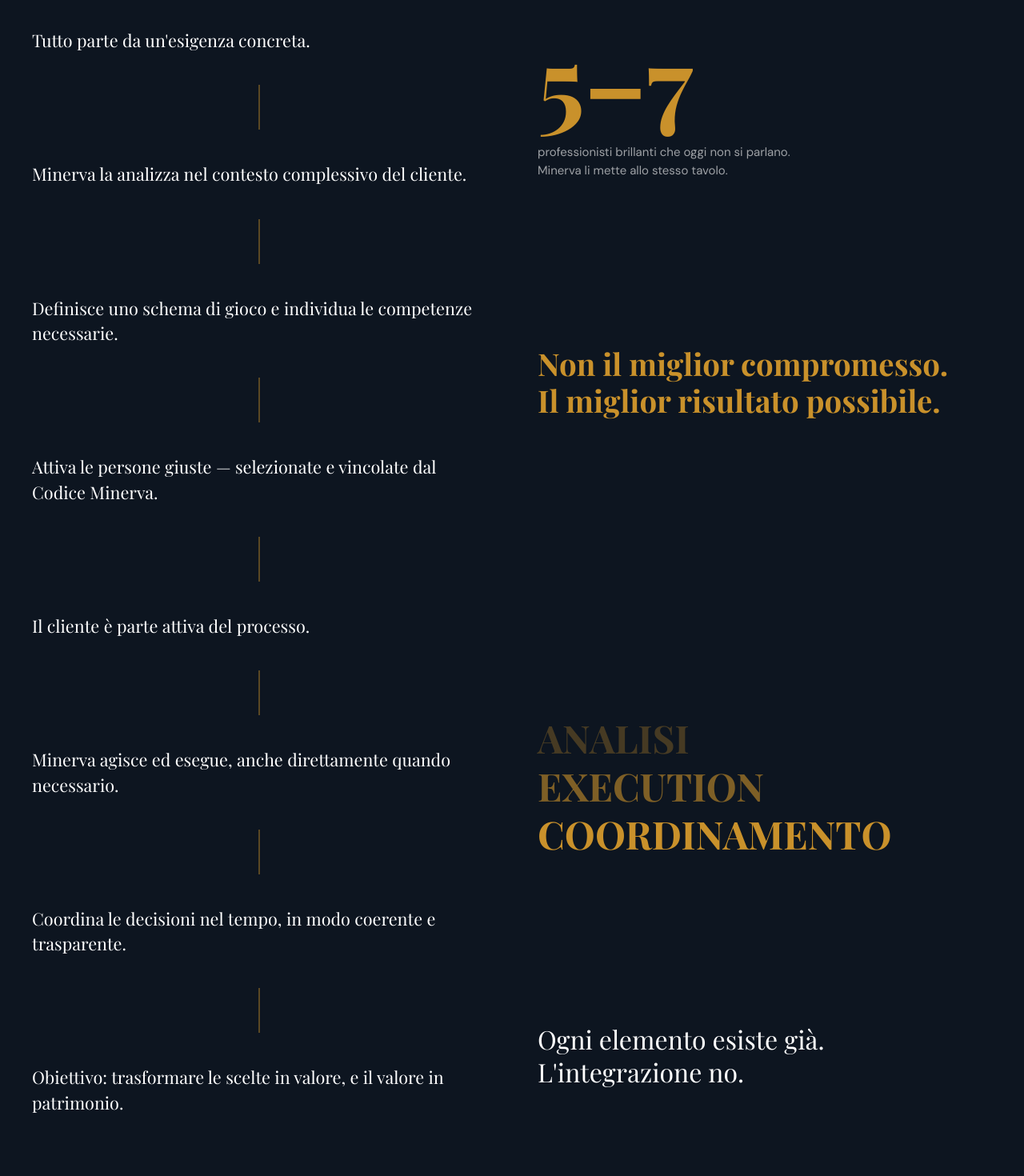
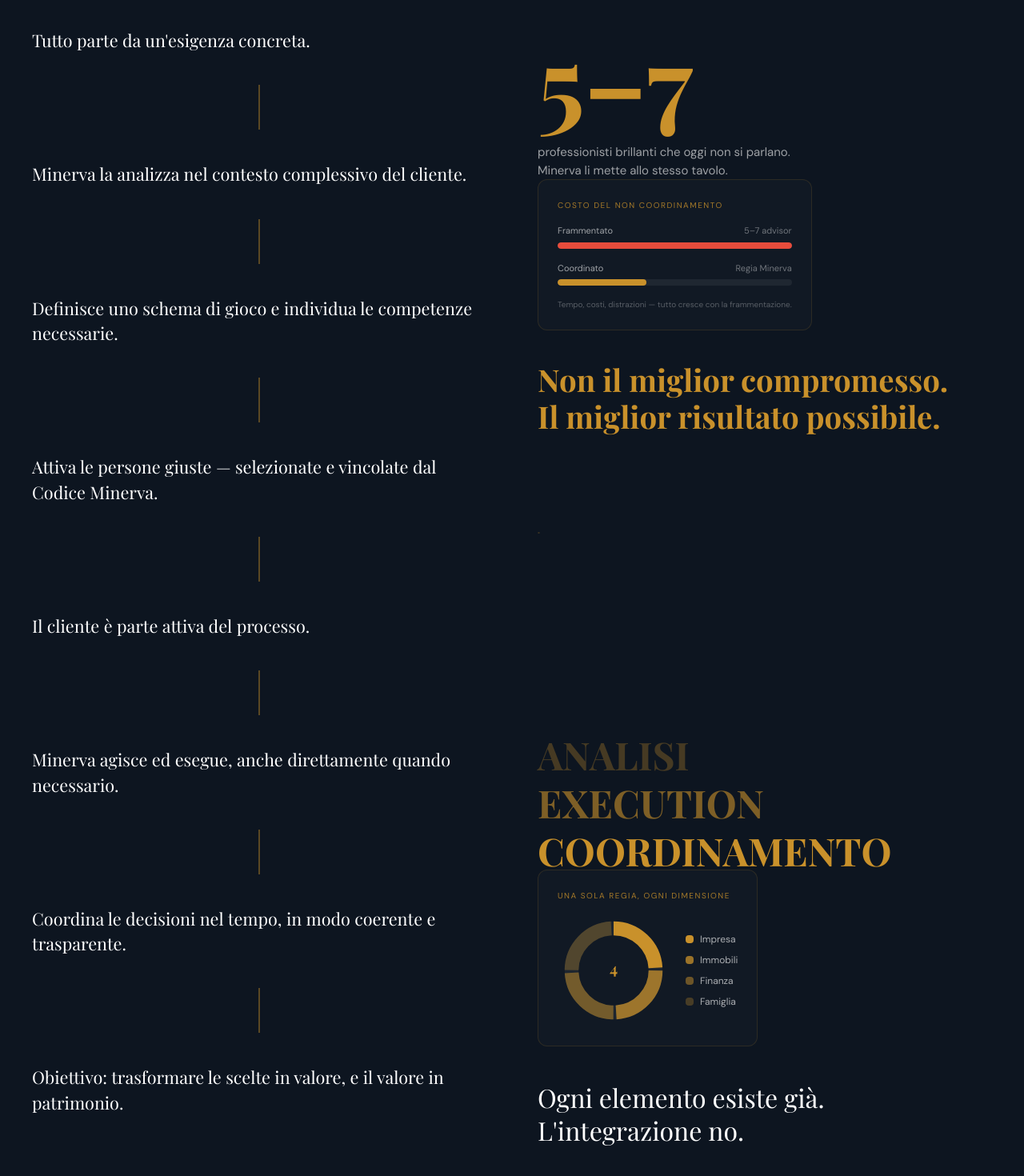
Before and after one commit to minerva-partners-mfo/minerva-website, a Next.js app: page /en/come-funziona in a window 1280 px wide. Shown: the part 248-1718 px from the top of the page at 80% size. Built offline with nearby package versions, Linux system fonts and the light colour scheme.

Commit message:
feat(come-funziona): aggiunta link cards e grafici colonna destra

```diff
--- a/src/components/sections/ComeFunziona.tsx
+++ b/src/components/sections/ComeFunziona.tsx
@@ -43,6 +43,88 @@ function Arrow() {
   )
 }
 
+function LinkCard({ href, src, label, sub }: { href: string; src: string; label: string; sub: string }) {
+  return (
+    <Link href={href} className="block group relative rounded-xl overflow-hidden" style={{ aspectRatio: '16/10', border: '1px solid rgba(201,145,43,0.2)' }}>
+      <img src={src} alt={label} className="absolute inset-0 w-full h-full object-cover transition-transform duration-500 group-hover:scale-105" />
+      <div className="absolute inset-0" style={{ background: 'linear-gradient(180deg, rgba(13,21,32,0.2) 0%, rgba(13,21,32,0.85) 100%)' }} />
+      <div className="absolute inset-x-0 bottom-0 p-5">
+        <p className="font-sans text-[10px] uppercase tracking-[0.18em] mb-1" style={{ color: '#C9912B' }}>{sub}</p>
+        <p className="font-serif text-[20px] md:text-[22px] text-white leading-tight">{label}</p>
+        <span className="font-sans text-[11px] mt-2 inline-block" style={{ color: 'rgba(255,255,255,0.7)' }}>Scopri →</span>
+      </div>
+    </Link>
+  )
+}
+
+function ChartCosti() {
+  // Simple bar comparison: 5-7 advisor (frammentato) vs Minerva (unificato)
+  return (
+    <div className="rounded-xl p-6" style={{ border: '1px solid rgba(201,145,43,0.15)', backgroundColor: 'rgba(255,255,255,0.02)' }}>
+      <p className="font-sans text-[10px] uppercase tracking-[0.15em] mb-4" style={{ color: 'rgba(201,145,43,0.8)' }}>Costo del non coordinamento</p>
+      {[
+        { l: 'Frammentato', v: 100, c: '#E74C3C', val: '5–7 advisor' },
+        { l: 'Coordinato', v: 38, c: '#C9912B', val: 'Regia Minerva' },
+      ].map((b) => (
+        <div key={b.l} className="mb-4 last:mb-0">
+          <div className="flex justify-between text-[11px] font-sans mb-1.5">
+            <span style={{ color: 'rgba(255,255,255,0.6)' }}>{b.l}</span>
+            <span style={{ color: 'rgba(255,255,255,0.4)' }}>{b.val}</span>
+          </div>
+          <div className="h-2 rounded-full overflow-hidden" style={{ backgroundColor: 'rgba(255,255,255,0.06)' }}>
+            <div className="h-full rounded-full" style={{ width: `${b.v}%`, backgroundColor: b.c, transition: 'width 1.2s ease' }} />
+          </div>
+        </div>
+      ))}
+      <p className="font-sans text-[10px] mt-4" style={{ color: 'rgba(255,255,255,0.3)' }}>Tempo, costi, distrazioni — tutto cresce con la frammentazione.</p>
+    </div>
+  )
+}
+
+function ChartRegia() {
+  // Donut: 4 dimensioni del patrimonio coordinate
+  const segs = [
+    { c: '#C9912B', label: 'Impresa' },
+    { c: 'rgba(201,145,43,0.75)', label: 'Immobili' },
+    { c: 'rgba(201,145,43,0.5)', label: 'Finanza' },
+    { c: 'rgba(201,145,43,0.3)', label: 'Famiglia' },
+  ]
+  const r = 60
+  const C = 2 * Math.PI * r
+  const seg = C / 4
+  return (
+    <div className="rounded-xl p-6" style={{ border: '1px solid rgba(201,145,43,0.15)', backgroundColor: 'rgba(255,255,255,0.02)' }}>
+      <p className="font-sans text-[10px] uppercase tracking-[0.15em] mb-4" style={{ color: 'rgba(201,145,43,0.8)' }}>Una sola regia, ogni dimensione</p>
+      <div className="flex items-center gap-5">
+        <svg width="140" height="140" viewBox="0 0 160 160">
+          <circle cx="80" cy="80" r={r} fill="none" stroke="rgba(255,255,255,0.05)" strokeWidth="20" />
+          {segs.map((s, i) => (
+            <circle
+              key={i}
+              cx="80" cy="80" r={r}
+              fill="none"
+              stroke={s.c}
+              strokeWidth="20"
+              strokeDasharray={`${seg - 4} ${C - seg + 4}`}
+              strokeDashoffset={-i * seg}
+              transform="rotate(-90 80 80)"
+            />
+          ))}
+          <text x="80" y="86" textAnchor="middle" className="font-serif" fontSize="22" fill="#C9912B" fontWeight="bold">4</text>
+        </svg>
+        <div className="space-y-2">
+          {segs.map((s) => (
+            <div key={s.label} className="flex items-center gap-2">
+              <span className="w-2.5 h-2.5 rounded-sm" style={{ backgroundColor: s.c }} />
+              <span className="font-sans text-[12px]" style={{ color: 'rgba(255,255,255,0.65)' }}>{s.label}</span>
+            </div>
+          ))}
+        </div>
+      </div>
+    </div>
+  )
+}
+
 /* Visual blocks aligned to flow steps (8 entries, one per step) */
 function Visual({ step }: { step: number }) {
   // 0,1 → number 5-7 ; 2,3 → impact phrase ; 4 → image ; 5,6 → 3 words ; 7 → final phrase
@@ -58,6 +140,9 @@ function Visual({ step }: { step: number }) {
       </FadeUp>
     )
   }
+  if (step === 1) {
+    return <FadeUp><ChartCosti /></FadeUp>
+  }
   if (step === 2) {
     return (
       <FadeUp>
@@ -66,6 +151,9 @@ function Visual({ step }: { step: number }) {
         </p>
       </FadeUp>
     )
+  }
+  if (step === 3) {
+    return <FadeUp><LinkCard href="/codice" src="/images/room.jpg" label="Il Codice Minerva" sub="Selezione & Etica" /></FadeUp>
   }
   if (step === 4) {
     return (
@@ -93,6 +181,9 @@ function Visual({ step }: { step: number }) {
         </div>
       </FadeUp>
     )
+  }
+  if (step === 6) {
+    return <FadeUp><ChartRegia /></FadeUp>
   }
   if (step === 7) {
     return (
@@ -142,7 +233,7 @@ export function ComeFunzionaPage() {
 
             {/* RIGHT mobile — stacked at bottom */}
             <div className="md:hidden space-y-16">
-              {[0, 2, 4, 5, 7].map((s) => (
+              {[0, 1, 2, 3, 4, 5, 6, 7].map((s) => (
                 <div key={s}>
                   <Visual step={s} />
                 </div>
```
